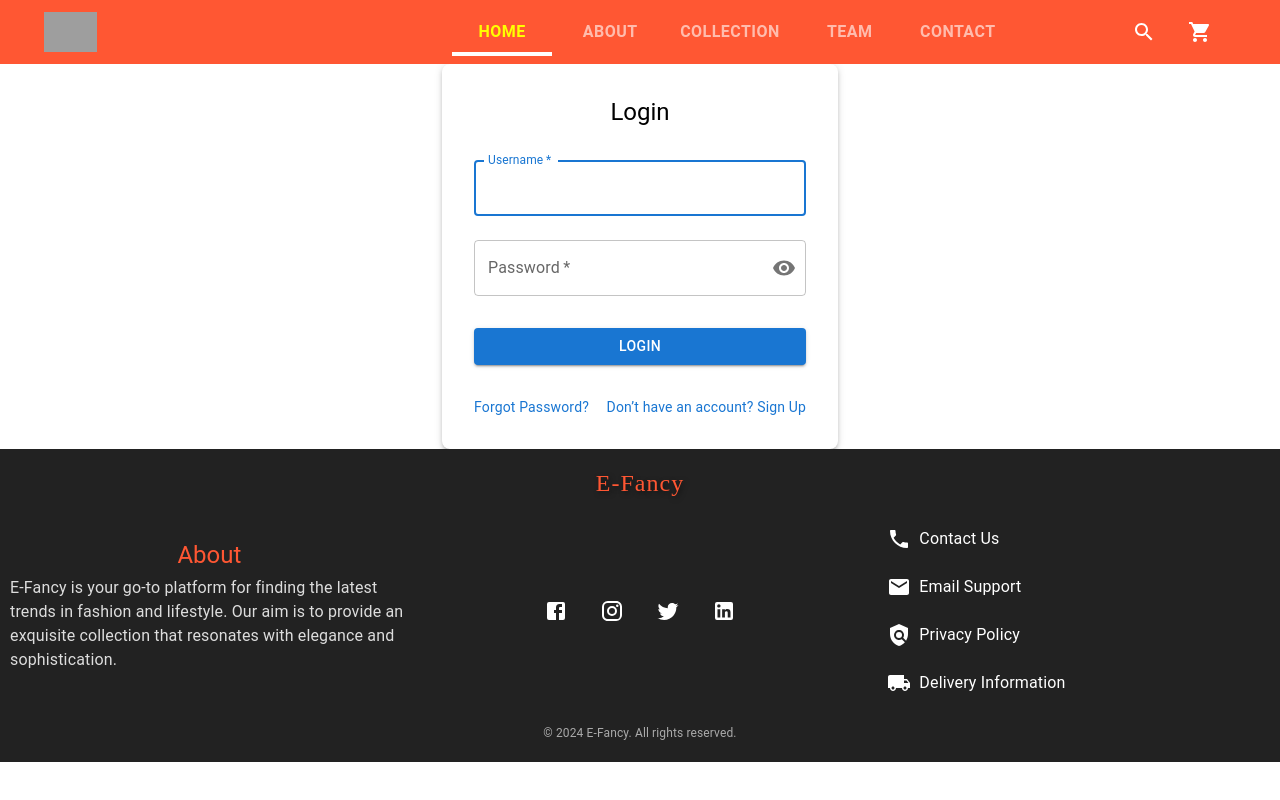
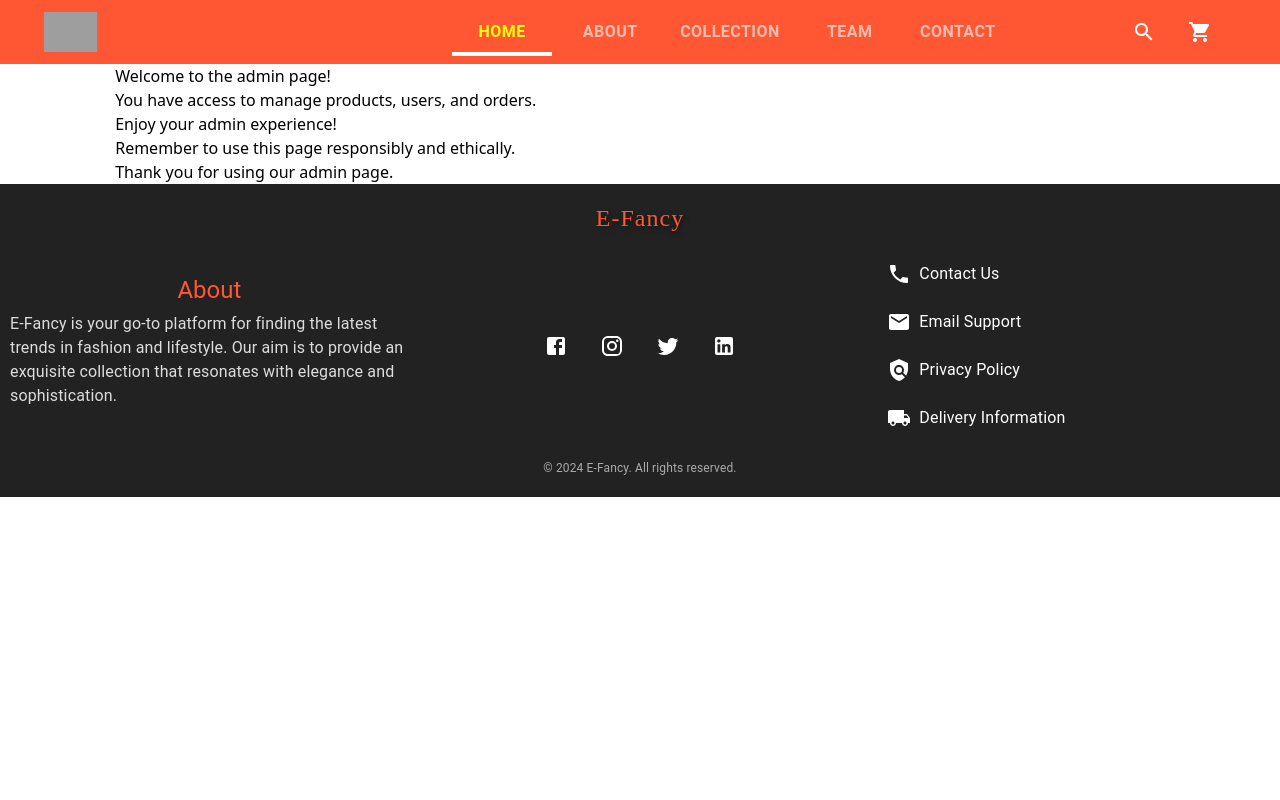
Before and after one commit to rahul20610105/frontende-fancy, a React (Vite) app: page /admin in a window 1280 px wide. Before the commit this address led to /login. Built offline with nearby package versions, Linux system fonts and the light colour scheme; sample sign-in values are in the browser's storage; grey boxes are pictures that could not be loaded.

Commit message:
feat: :zap: Protected Routes added

```diff
--- a/src/pages/AdminPage.jsx
+++ b/src/pages/AdminPage.jsx
@@ -1,10 +1,15 @@
 import React from 'react'
 
-const AdminPage = () => {
+function AdminPage() {
   return (
-    <div>
-
-    </div>
+   <>
+    <h1 className='mt-10'>Admin Page</h1>
+    <p>Welcome to the admin page!</p>
+    <p>You have access to manage products, users, and orders.</p>
+    <p>Enjoy your admin experience!</p>
+    <p>Remember to use this page responsibly and ethically.</p>
+    <p>Thank you for using our admin page.</p>
+   </>
   )
 }
 
--- a/src/pages/ProtectedRoutes.jsx
+++ b/src/pages/ProtectedRoutes.jsx
@@ -1,19 +1,29 @@
-// ProtectedRoute.jsx
-import React from "react";
-import { Navigate, Outlet } from "react-router-dom";
+// src/pages/ProtectedRoutes.jsx
+import React from 'react';
+import { Navigate, Outlet } from 'react-router-dom';
+import { jwtDecode } from 'jwt-decode';
 
 const ProtectedRoute = () => {
-  // Get the user data from localStorage
-  const user = JSON.parse(localStorage.getItem("user"));
+    const token = localStorage.getItem('token');
 
-  // Check if user is authenticated and has the isAdmin role
-  if (!user || !user.isAdmin) {
-    // If not, redirect to login page
-    return <Navigate to="/login" replace />;
-  }
+    if (!token) {
+        // If no token is found, redirect to login
+        return <Navigate to="/login" replace />;
+    }
 
-  // If authenticated and isAdmin, render the protected route
-  return <Outlet />;
+    try {
+        const decodedToken = jwtDecode(token);
+
+        // Check if user is admin
+        if (decodedToken.isAdmin) {
+            return <Outlet />; // Render the child route if the user is an admin
+        } else {
+            return <Navigate to="/" replace />; // Redirect if not an admin
+        }
+    } catch (error) {
+        console.error('Invalid token:', error);
+        return <Navigate to="/login" replace />;
+    }
 };
 
 export default ProtectedRoute;
```
Also changed, not shown: src/App.jsx (+3 -4 lines).
